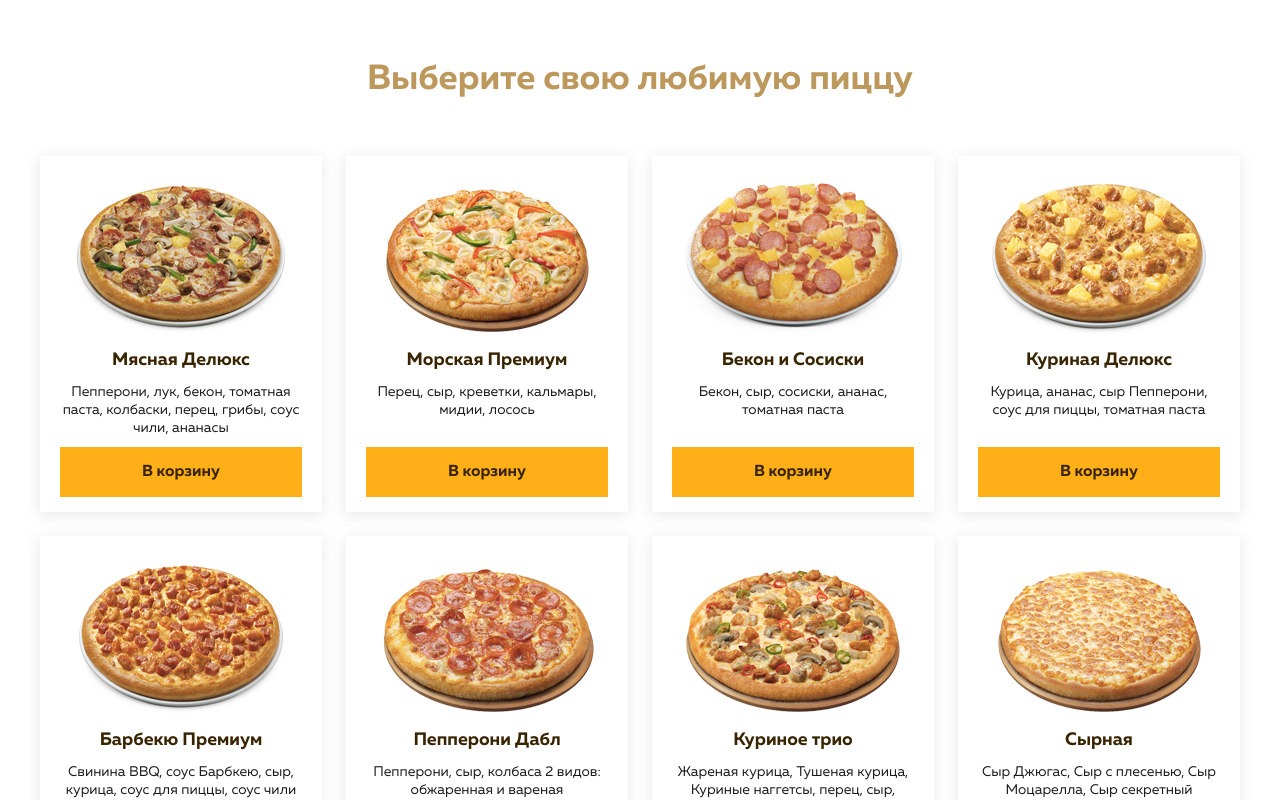
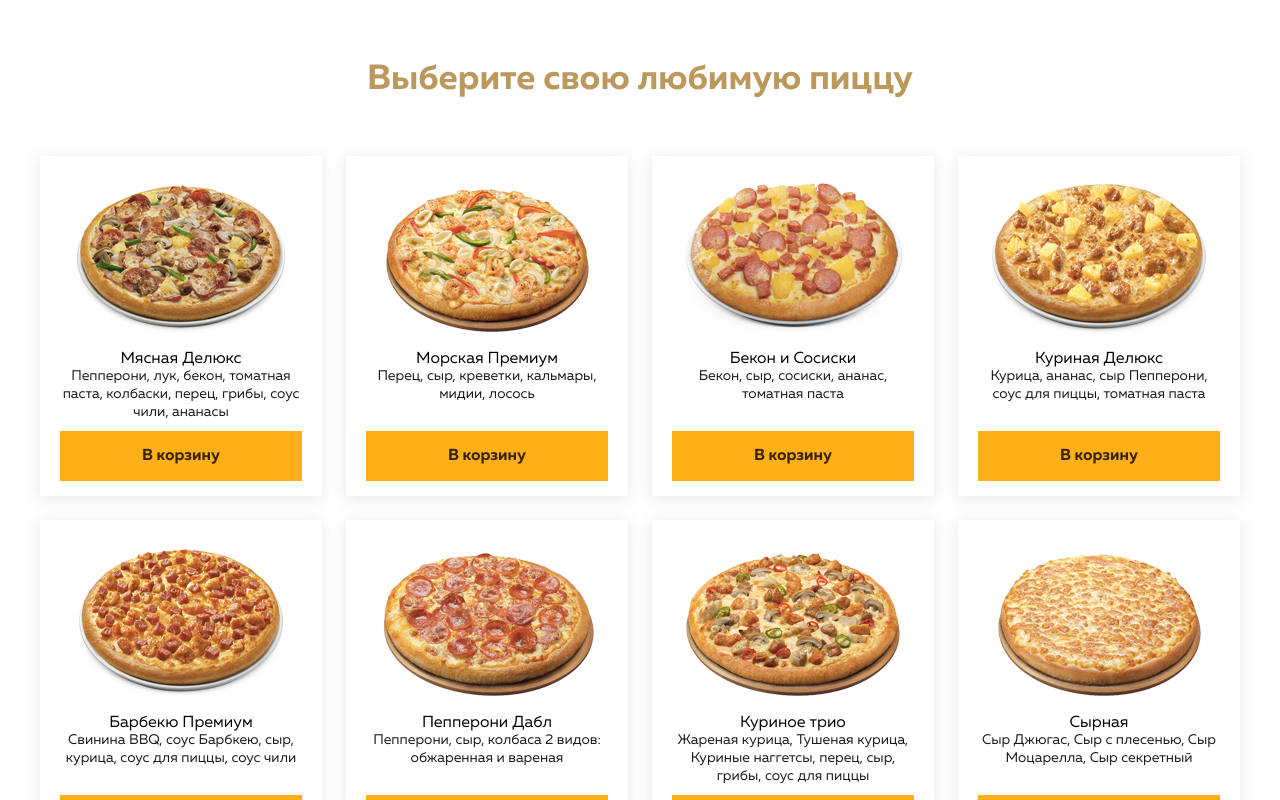
Before and after one commit to Lepkovich/pizza, an Angular app in the folder angular-pizza/: page / in a window 1280 px wide. Shown: the part 820-1620 px from the top of the page. Built offline with nearby package versions, Linux system fonts and the light colour scheme.

Commit message:
35m of lesson 12-5

```diff
--- a/angular-pizza/src/app/app.component.html
+++ b/angular-pizza/src/app/app.component.html
@@ -62,17 +62,10 @@
   <div class="container">
     <h2 class="products-title">Выберите свою любимую пиццу </h2>
     <div class="products-items" id="pizzas">
-      <div class="product" *ngFor="let product of products; let i = index;">
-        <div class="product-image">
-<!--          <img [src]="'assets/images/products/' + product.image" alt="Пицца Мясная Делюкс">-->
-          <img src="assets/images/products/{{product.image}}" alt="Пицца {{i+1}}">
-        </div>
-        <div class="product-title">{{product.title}}</div>
-        <div class="product-text">{{product.description}}</div>
-        <div class="product-action">
-          <button class="btn btn-add-to-cart" (click)="addToCart(product, orderElement)">В корзину</button>
-        </div>
-      </div>
+      <product *ngFor="let product of products" [product]="product" (addToCartEvent)="addToCart($event, orderElement)"></product>
+<!--  <product *ngFor="let product of products" [product]="product" (addToCartEvent)="addToCart(product, orderElement)"></product>
+          (addToCartEvent)="addToCart(product, orderElement) мы можем передать текущий product, вместо $event
+-->
     </div>
   </div>
 </section>
--- a/angular-pizza/src/app/app.component.scss
+++ b/angular-pizza/src/app/app.component.scss
@@ -55,24 +55,6 @@
   margin-top: 60px;
 
 }
-.btn {
-  background-color: rgb(255, 175, 24);
-  width: 224px;
-  height: 60px;
-  cursor: pointer;
-  outline: none;
-  border: 0;
-  padding: 22px;
-  box-sizing: border-box;
-  font-size: 16px;
-  font-family: MullerBold, sans-serif;
-  color: rgb(56, 36, 0);
-  transition: all 0.4s;
-
-}
-.btn:hover {
-  box-shadow: 5px 5px 5px #806639;
-}
 .products {
   padding: 80px 0 120px 0;
 }
@@ -88,44 +70,7 @@
   justify-content: space-between;
   flex-wrap: wrap;
 }
-.product {
-  width: 282px;
-  background-color: rgb(255, 255, 255);
-  box-shadow: 0 3px 13.8px 1.2px rgba(152, 152, 152, 0.2);
-  text-align: center;
-  padding: 15px 20px;
-  box-sizing: border-box;
-  margin-top: 24px;
 
-}
-.product:hover .product-image {
-  transform: scale(1.1);
-}
-.product-image {
-  height: 180px;
-  display: flex;
-  align-items: center;
-  justify-content: center;
-  transition: all 0.4s;
-}
-.product-title {
-  font-size: 18px;
-  font-family: MullerBold, sans-serif;
-  color: rgb(56, 36, 0);
-  margin-bottom: 14px;
-}
-.product-text {
-  font-size: 14px;
-  color: rgb(24, 26, 26);
-  line-height: 1.286;
-  height: 49px;
-  margin-bottom: 15px;
-}
-.product-action .btn {
-  width: 242px;
-  height: 50px;
-  padding: 17px;
-}
 .order {
   padding: 120px 0 115px 0;
   overflow: hidden;
@@ -200,9 +145,6 @@
   }
   .products-items {
     justify-content: center;
-  }
-  .product {
-    margin: 12px;
   }
   .order-form {
     margin-left: 45px;
--- a/angular-pizza/src/app/app.component.ts
+++ b/angular-pizza/src/app/app.component.ts
@@ -60,9 +60,9 @@ export class AppComponent {
     target.scrollIntoView({behavior: "smooth"})
   };
 
-  public addToCart(product: ProductType, target: HTMLElement): void {
+  public addToCart(title: string, target: HTMLElement): void {
     this.scrollTo(target);
-    this.formValues.productTitle = product.title;
+    this.formValues.productTitle = title;
   }
 
   public createOrder() {
--- a/angular-pizza/src/app/app.module.ts
+++ b/angular-pizza/src/app/app.module.ts
@@ -6,12 +6,16 @@ import { AppComponent } from './app.component';
 import {FormsModule} from "@angular/forms";
 import { HeaderComponent } from './components/header/header.component';
 import { FooterComponent } from './components/footer/footer.component';
+import { ProductComponent } from './components/product/product.component';
+import { TitleComponent } from './components/title/title.component';
 
 @NgModule({
   declarations: [
     AppComponent,
     HeaderComponent,
-    FooterComponent
+    FooterComponent,
+    ProductComponent,
+    TitleComponent
   ],
     imports: [
         BrowserModule,
--- /dev/null
+++ b/angular-pizza/src/app/components/product/product.component.html
@@ -0,0 +1,15 @@
+<div class="product">
+  <div class="product-image">
+    <!--          <img [src]="'assets/images/products/' + product.image" alt="Пицца Мясная Делюкс">-->
+    <img src="assets/images/products/{{product.image}}">
+  </div>
+  <custom-title [title]="product.title" #customTitle></custom-title>
+<!--  <div class="product-title">{{product.title}}</div>-->
+
+  <div class="product-text">{{product.description}}</div>
+  <div class="product-action">
+    <button class="btn btn-add-to-cart" (click)="addProductToCart(customTitle.toUpper())" >В корзину</button>
+  </div>
+</div>
+
+<!--(click)="addToCart(product, orderElement)"-->
--- /dev/null
+++ b/angular-pizza/src/app/components/product/product.component.scss
@@ -0,0 +1,45 @@
+.product {
+  width: 282px;
+  background-color: rgb(255, 255, 255);
+  box-shadow: 0 3px 13.8px 1.2px rgba(152, 152, 152, 0.2);
+  text-align: center;
+  padding: 15px 20px;
+  box-sizing: border-box;
+  margin-top: 24px;
+
+}
+.product:hover .product-image {
+  transform: scale(1.1);
+}
+.product-image {
+  height: 180px;
+  display: flex;
+  align-items: center;
+  justify-content: center;
+  transition: all 0.4s;
+}
+.product-title {
+  font-size: 18px;
+  font-family: MullerBold, sans-serif;
+  color: rgb(56, 36, 0);
+  margin-bottom: 14px;
+}
+.product-text {
+  font-size: 14px;
+  color: rgb(24, 26, 26);
+  line-height: 1.286;
+  height: 49px;
+  margin-bottom: 15px;
+}
+.product-action .btn {
+  width: 242px;
+  height: 50px;
+  padding: 17px;
+}
+
+/*1024 - 1229*/
+@media screen and (max-width: 1229px ){
+  .product {
+    margin: 12px;
+  }
+}
--- /dev/null
+++ b/angular-pizza/src/app/components/product/product.component.ts
@@ -0,0 +1,29 @@
+import {Component, EventEmitter, Input, Output} from '@angular/core';
+import {ProductType} from "../../types/product.type";
+
+@Component({
+  selector: 'product',
+  templateUrl: './product.component.html',
+  styleUrls: ['./product.component.scss']
+})
+
+
+export class ProductComponent {
+  @Input() product: ProductType;
+  // @Input() product: ProductType = {} as ProductType; - один из работающих вариантов инициализации
+  // @Input() product!: ProductType; = {} as ProductType; - или так
+
+  @Output() addToCartEvent: EventEmitter<string> = new EventEmitter<string>();
+
+  constructor() {
+    this.product = {
+      image: '',
+      title: '',
+      description: ''
+    }
+  }
+
+    addProductToCart(title: string) {
+      this.addToCartEvent.emit(title);
+    }
+}
--- /dev/null
+++ b/angular-pizza/src/app/components/title/title.component.html
@@ -0,0 +1 @@
+<div class="product-title">{{title}}</div>
--- /dev/null
+++ b/angular-pizza/src/app/components/title/title.component.ts
@@ -0,0 +1,19 @@
+import {Component, Input} from '@angular/core';
+
+@Component({
+  selector: 'custom-title',
+  templateUrl: './title.component.html',
+  styleUrls: ['./title.component.scss']
+})
+export class TitleComponent {
+
+  @Input()  title: string = '';
+
+  toUpper() {
+    return this.title.toUpperCase()
+  }
+
+  toLower() {
+    return this.title.toLowerCase()
+  }
+}
--- a/angular-pizza/src/styles.scss
+++ b/angular-pizza/src/styles.scss
@@ -28,6 +28,25 @@ body {
   margin: 0 auto;
 }
 
+.btn {
+  background-color: rgb(255, 175, 24);
+  width: 224px;
+  height: 60px;
+  cursor: pointer;
+  outline: none;
+  border: 0;
+  padding: 22px;
+  box-sizing: border-box;
+  font-size: 16px;
+  font-family: MullerBold, sans-serif;
+  color: rgb(56, 36, 0);
+  transition: all 0.4s;
+
+}
+.btn:hover {
+  box-shadow: 5px 5px 5px #806639;
+}
+
 /*1024 - 1229*/
 @media screen and (max-width: 1229px ) {
   .container {
```
Also changed, not shown: angular-pizza/src/app/components/title/title.component.scss (added), 2 other files (tests, documents, lock files or other folders).
